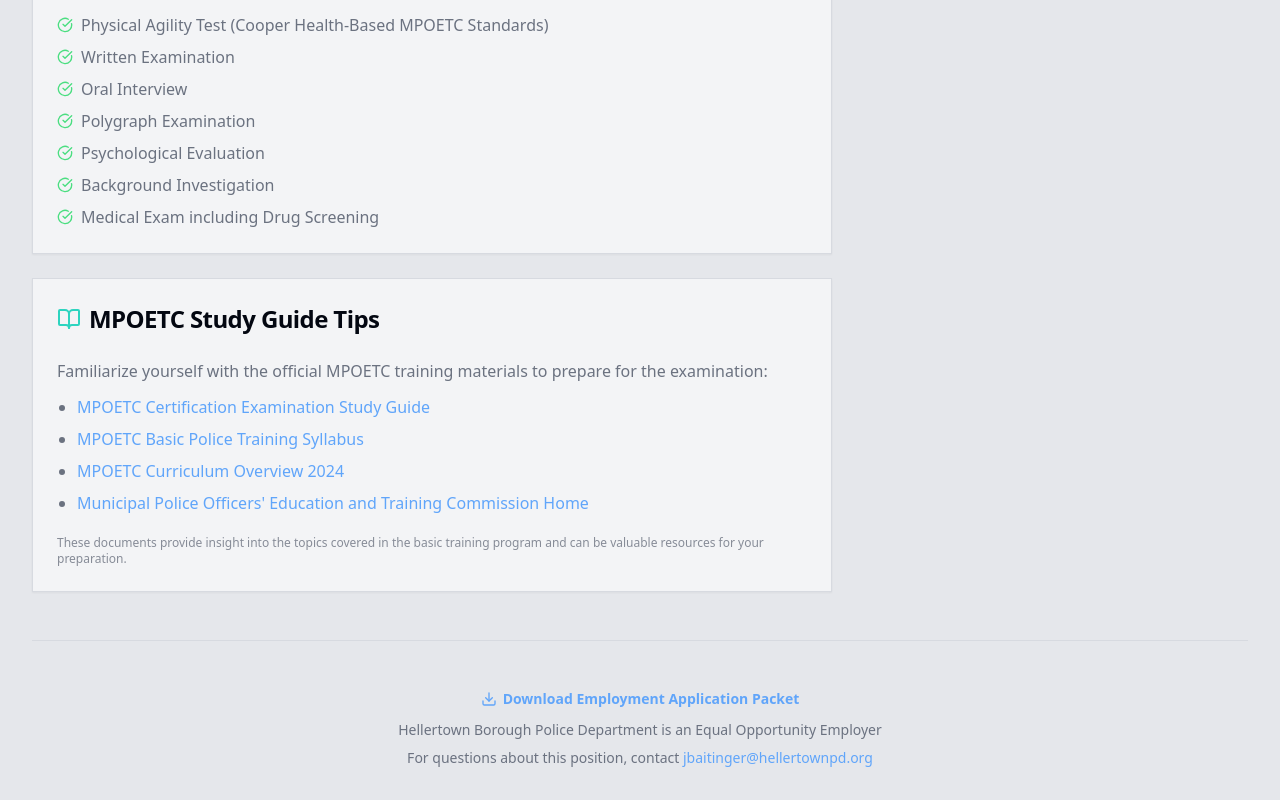
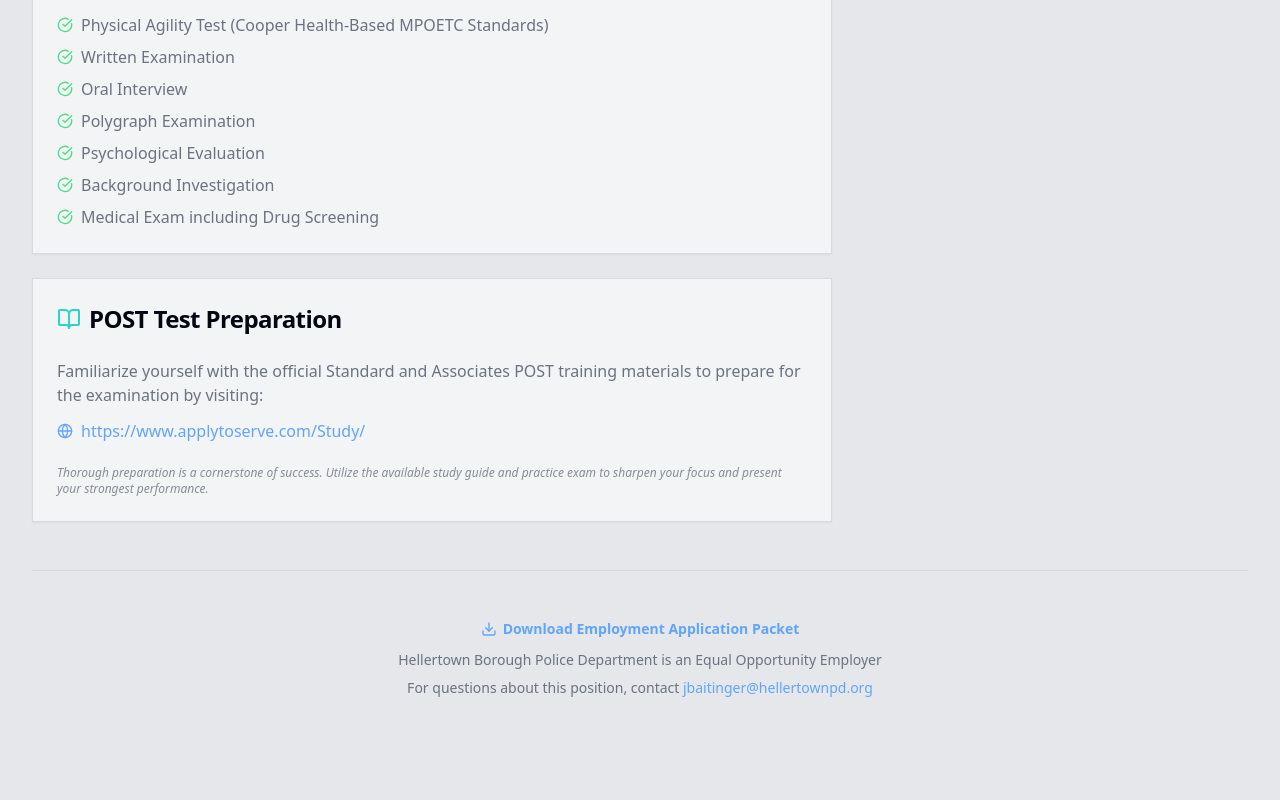
Before and after one commit to theProject/hellertownpd, a Next.js app: page / in a window 1280 px wide. Shown: the part 2489-3289 px from the top of the page. After the commit the page ends 3219 px from the top, so only its background shows below. Built offline with nearby package versions, Linux system fonts and the light colour scheme.

Commit message:
feat: add globe icon and inspirational message to test prep section
Include Globe icon before link and add styled inspirational message.

Co-authored-by: Tristan Smith <3276127+theProject@users.noreply.github.com>

```diff
--- a/app/page.tsx
+++ b/app/page.tsx
@@ -2,7 +2,19 @@ import { Badge } from "@/components/ui/badge"
 import { Button } from "@/components/ui/button"
 import { Card, CardContent, CardDescription, CardHeader, CardTitle } from "@/components/ui/card"
 import { Separator } from "@/components/ui/separator"
-import { Shield, Mail, MapPin, Users, Award, CheckCircle, Calendar, FileText, Download, BookOpen } from "lucide-react"
+import {
+  Shield,
+  Mail,
+  MapPin,
+  Users,
+  Award,
+  CheckCircle,
+  Calendar,
+  FileText,
+  Download,
+  BookOpen,
+  Globe,
+} from "lucide-react" // Added Globe
 import Link from "next/link"
 import { ThemeToggle } from "@/components/theme-toggle"
 
@@ -306,56 +318,26 @@ export default function JobDescription() {
               <CardHeader>
                 <CardTitle className="text-foreground flex items-center gap-2 text-xl sm:text-2xl">
                   <BookOpen className="h-5 w-5 sm:h-6 sm:w-6 text-teal-400" />
-                  MPOETC Study Guide Tips
+                  POST Test Preparation
                 </CardTitle>
               </CardHeader>
               <CardContent className="space-y-3 text-muted-foreground text-sm sm:text-base">
-                <p>Familiarize yourself with the official MPOETC training materials to prepare for the examination:</p>
-                <ul className="list-disc pl-5 space-y-2">
-                  <li>
-                    <Link
-                      href="https://www.pa.gov/content/dam/copapwp-pagov/en/mpoetc/documents/certification/certification-documents/certification_examination_study_guide.pdf"
-                      className="text-blue-400 hover:underline font-medium"
-                      target="_blank"
-                      rel="noopener noreferrer"
-                    >
-                      MPOETC Certification Examination Study Guide
-                    </Link>
-                  </li>
-                  <li>
-                    <Link
-                      href="https://www.pa.gov/content/dam/copapwp-pagov/en/mpoetc/documents/training/basic-police-officer-training/basic%20police%20training%20syllabus.pdf"
-                      className="text-blue-400 hover:underline font-medium"
-                      target="_blank"
-                      rel="noopener noreferrer"
-                    >
-                      MPOETC Basic Police Training Syllabus
-                    </Link>
-                  </li>
-                  <li>
-                    <Link
-                      href="https://www.pa.gov/content/dam/copapwp-pagov/en/mpoetc/documents/training/basic-police-officer-training/curriculum_overview_2024.pdf"
-                      className="text-blue-400 hover:underline font-medium"
-                      target="_blank"
-                      rel="noopener noreferrer"
-                    >
-                      MPOETC Curriculum Overview 2024
-                    </Link>
-                  </li>
-                  <li>
-                    <Link
-                      href="https://www.pa.gov/agencies/mpoetc.html"
-                      className="text-blue-400 hover:underline font-medium"
-                      target="_blank"
-                      rel="noopener noreferrer"
-                    >
-                      Municipal Police Officers' Education and Training Commission Home
-                    </Link>
-                  </li>
-                </ul>
-                <p className="text-xs text-muted-foreground/80 pt-2">
-                  These documents provide insight into the topics covered in the basic training program and can be
-                  valuable resources for your preparation.
+                <p>
+                  Familiarize yourself with the official Standard and Associates POST training materials to prepare for
+                  the examination by visiting:
+                </p>
+                <Link
+                  href="https://www.applytoserve.com/Study/"
+                  className="text-blue-400 hover:underline font-medium inline-flex items-center gap-2 break-all"
+                  target="_blank"
+                  rel="noopener noreferrer"
+                >
+                  <Globe className="h-4 w-4" />
+                  https://www.applytoserve.com/Study/
+                </Link>
+                <p className="text-xs text-muted-foreground/80 italic pt-2">
+                  Thorough preparation is a cornerstone of success. Utilize the available study guide and practice exam
+                  to sharpen your focus and present your strongest performance.
                 </p>
               </CardContent>
             </Card>
```
